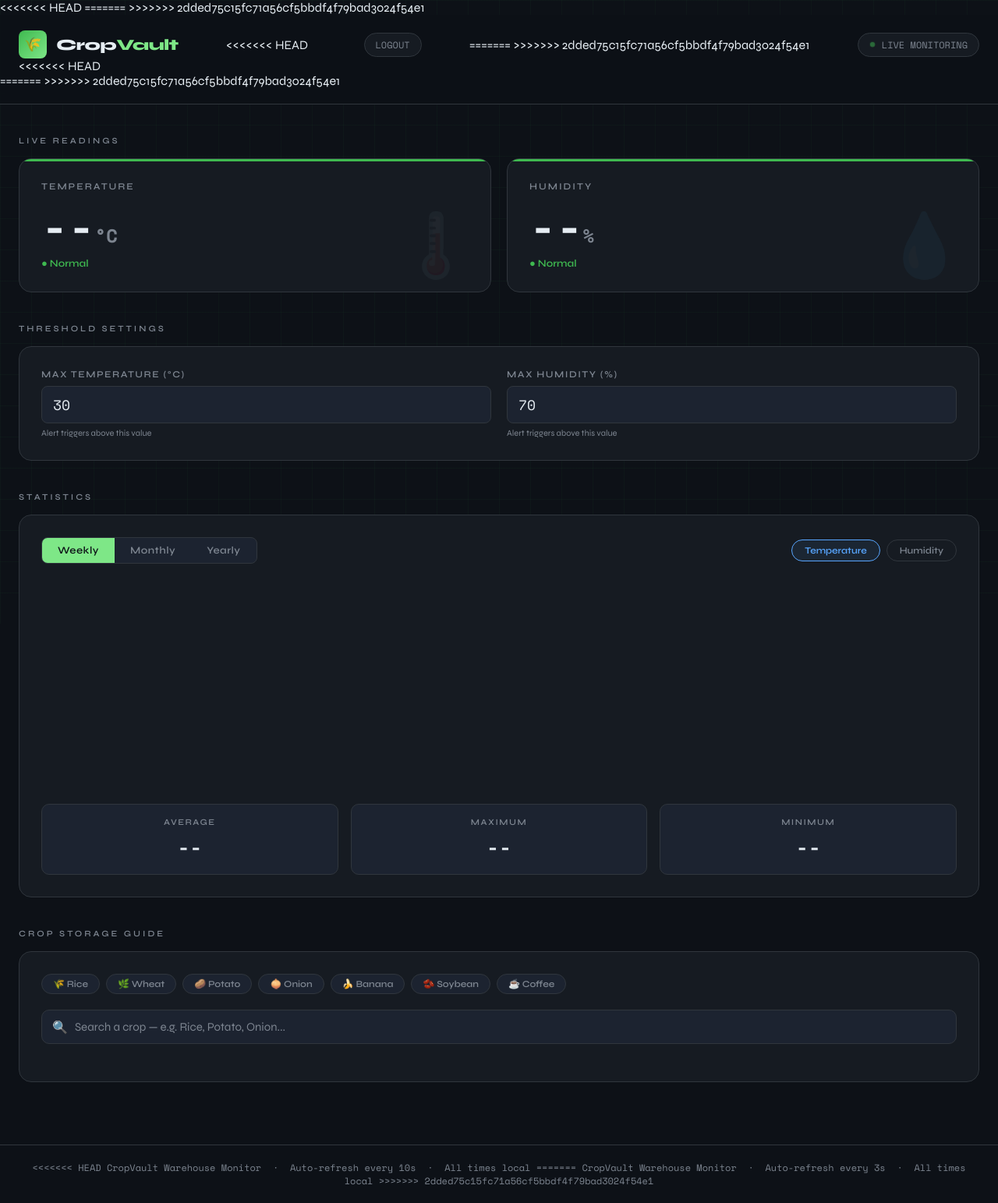
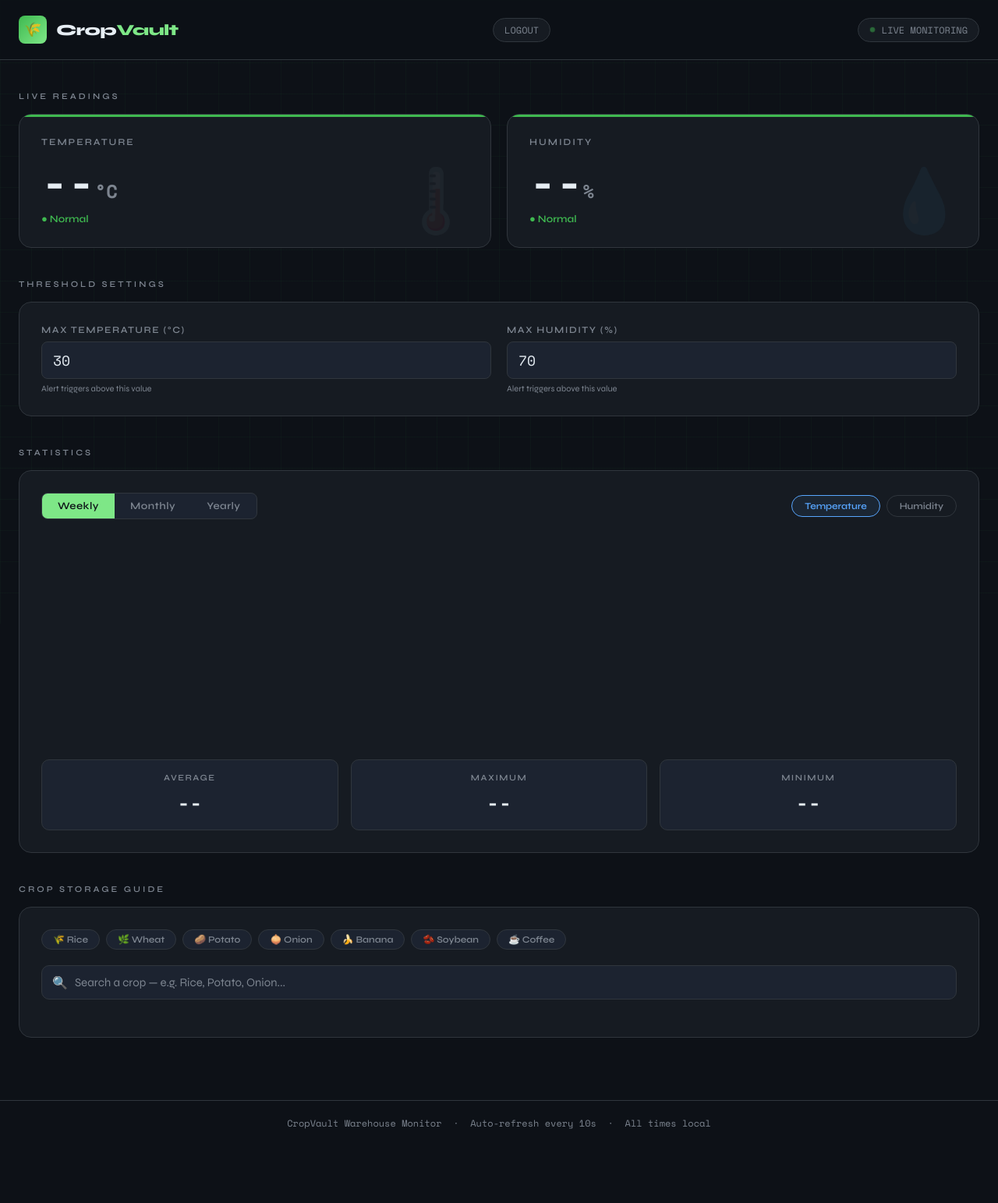
Before and after one commit to fabiowiljo10/Cropwarehouse, a plain HTML site: page index.html in a window 1280 px wide. Shown: the whole page at 78% size. After the commit the page ends 1469 px from the top, so only its background shows below. Drawn offline with nearby package versions, Linux system fonts and the light colour scheme; no server answers; sample sign-in values are in the browser's storage.

Commit message:
fixed merge conflict in index.html

```diff
--- a/index.html
+++ b/index.html
@@ -6,14 +6,11 @@
     <title>CropVault — Warehouse Monitor</title>
     <link href="https://fonts.googleapis.com/css2?family=Space+Mono:wght@400;700&family=Syne:wght@400;600;800&display=swap" rel="stylesheet">
     <link rel="stylesheet" href="style.css">
-<<<<<<< HEAD
     <script>
   if (localStorage.getItem('isLoggedIn') !== 'true') {
     window.location.href = 'login.html'; // Redirect to login if not authenticated
   }
 </script>
-=======
->>>>>>> 2dded75c15fc71a56cf5bbdf4f79bad3024f54e1
     <script src="https://cdn.jsdelivr.net/npm/chart.js"></script>
 </head>
 <body>
@@ -25,25 +22,18 @@
         <div class="logo-icon">🌾</div>
         <div class="logo-text">Crop<span>Vault</span></div>
       </div>
-<<<<<<< HEAD
 
 <button id="logoutBtn" class="status-badge" style="cursor:pointer; margin-left:10px;">
   LOGOUT
 </button>
-=======
->>>>>>> 2dded75c15fc71a56cf5bbdf4f79bad3024f54e1
       <div class="status-badge">
         <div class="pulse"></div>
         LIVE MONITORING
       </div>
     </div>
-<<<<<<< HEAD
 
   </div>
 
-=======
-  </div>
->>>>>>> 2dded75c15fc71a56cf5bbdf4f79bad3024f54e1
 </header>
 
 <main>
@@ -164,11 +154,7 @@
 
 <footer>
   <div class="wrapper">
-<<<<<<< HEAD
     CropVault Warehouse Monitor &nbsp;·&nbsp; Auto-refresh every 10s &nbsp;·&nbsp; All times local
-=======
-    CropVault Warehouse Monitor &nbsp;·&nbsp; Auto-refresh every 3s &nbsp;·&nbsp; All times local
->>>>>>> 2dded75c15fc71a56cf5bbdf4f79bad3024f54e1
   </div>
 </footer>
 
```
